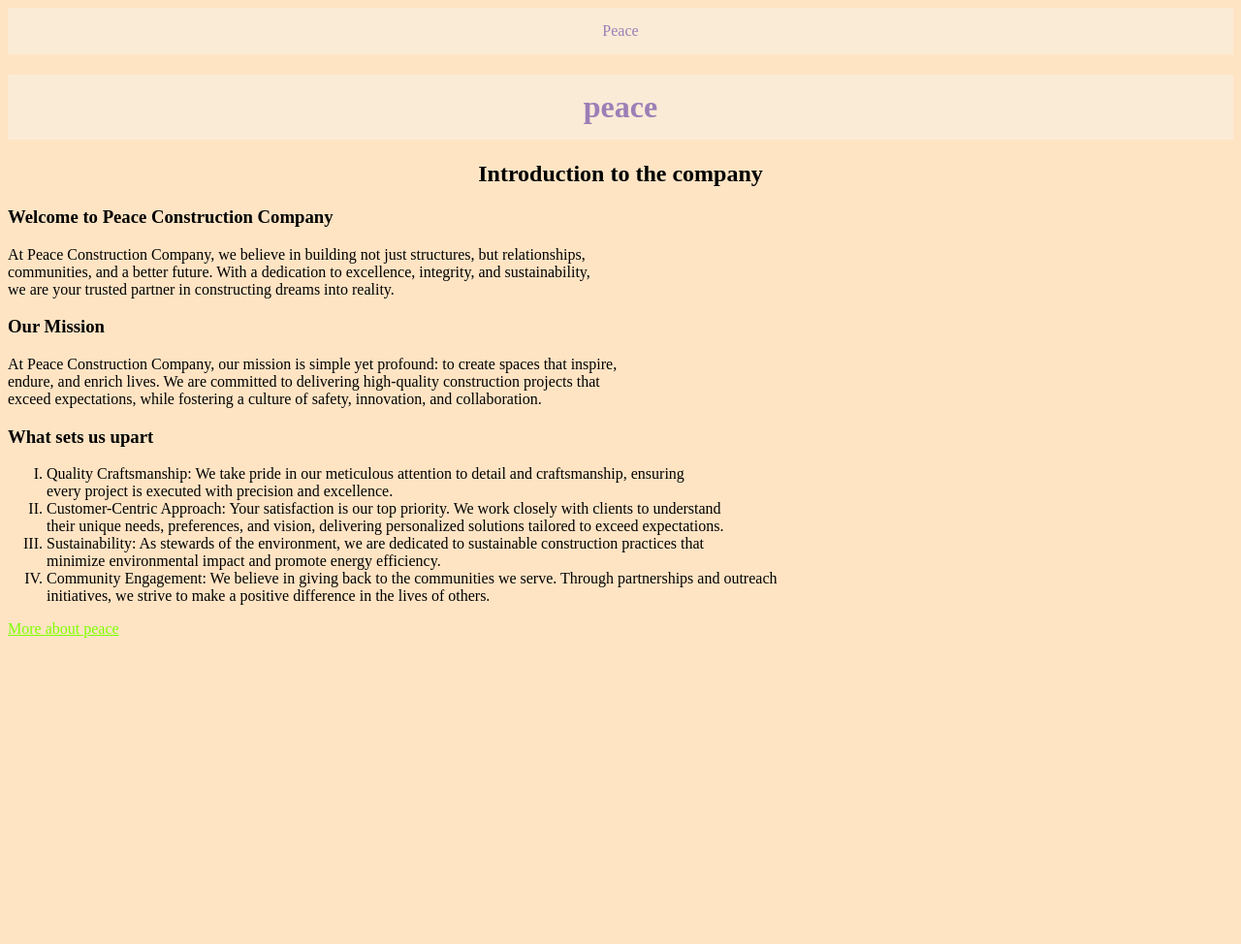
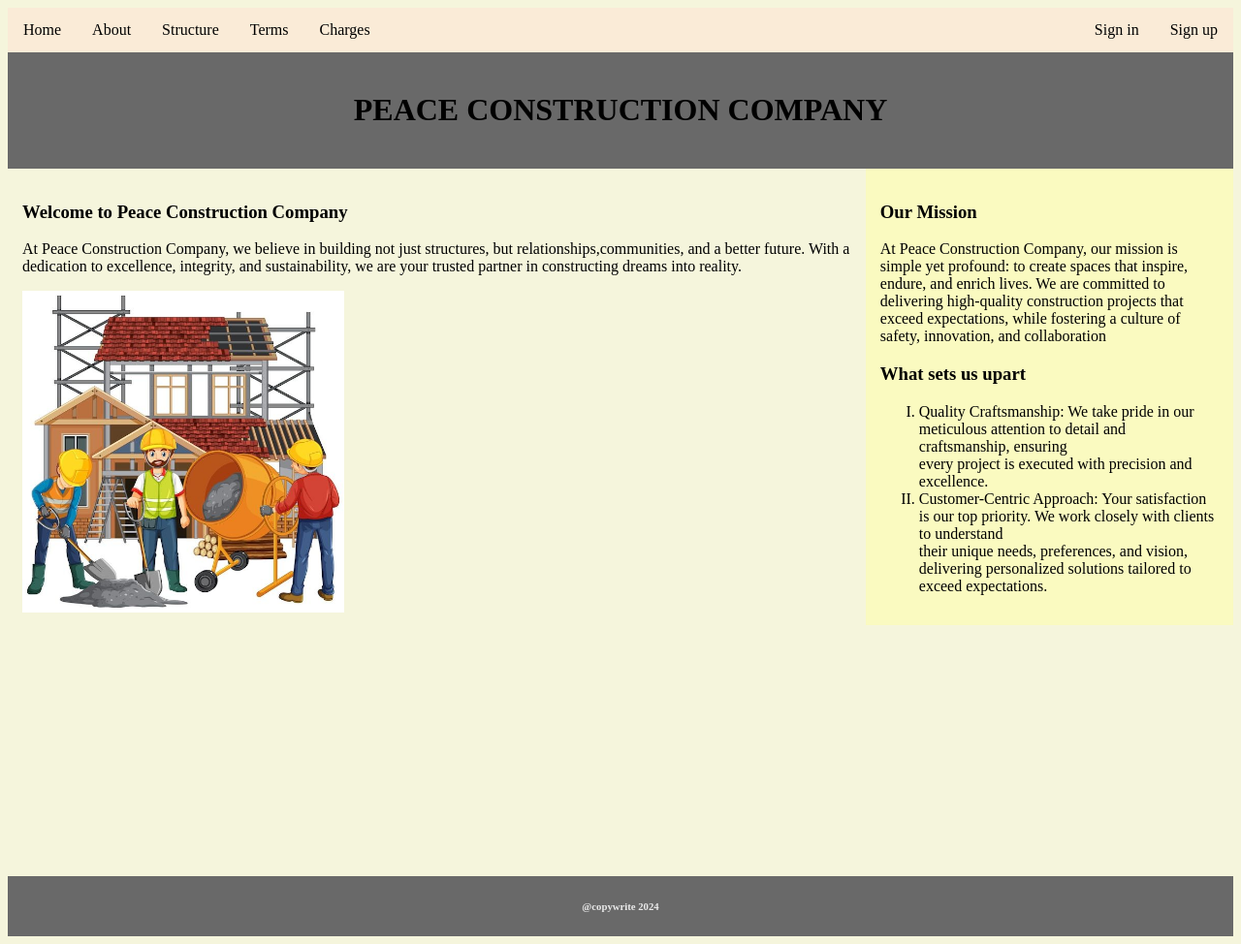
Before and after one commit to IreneWanjiruKariuki/project2, a PHP site: page / in a window 1280 px wide. Shown: the whole page at 97% size. Before the commit the page ends 658 px from the top, so only its background shows below. Run offline with PHP 8.4, Linux system fonts and the light colour scheme.

Commit message:
structure

```diff
--- /dev/null
+++ b/fontStyle.css
@@ -0,0 +1,16 @@
+h2{
+    text-align: left;
+    color: aqua;
+    text-decoration: none;
+    text-transform: uppercase;
+    font-style: normal;
+    font-weight: bold;
+}
+img{
+    width: 40%;
+    float: left;
+    padding-right: 10px;
+}
+body{
+    background-color:blue;
+}
--- /dev/null
+++ b/formStyle.css
@@ -0,0 +1,21 @@
+input[type=text],[type=email]{
+    width: 50%;
+    padding: 12px,16px;
+    font-size: 0.9em;
+    border-radius: 7px;
+    border: 2px solid #101010;
+}
+input[type=submit]{
+    width: 40%;
+    padding: 12px,16px;
+    font-size: 1.6em;
+    border-radius: 4px;
+    border: 2px solid #0b0a0a;
+    background-color: blue;
+    color: azure;
+    box-sizing: border-box;
+    margin: 8px,0;
+}
+.contacts_form label{
+    font-size: 1.0rem;
+}
--- a/index.html
+++ b/index.html
@@ -6,26 +6,34 @@
     <title>Construction company </title>
     <link rel="stylesheet" href="style.css">
 </head>
-<body style="background-color: bisque;">
+<body >
 
-    <div class="header">
-         Peace
+    <div class="toplink a">
+        <a href="./">Home</a>
+        <a href="index2.html" >About</a>
+        <a href="index4.html" >Structure</a>
+        <a  href="index3.html">Terms</a>
+        <a href="index6.html">Charges</a>
+        <div class="toplink-right">
+            <a href="r2.html">Sign in</a>
+            <a href="r.html">Sign up</a>
         </div>
-    <h1 class="header">peace</h1>
-    <h2 style="text-align :center ">Introduction to the company</h2>
+    </div>
 
+    <div class="banner">
+        <h1>PEACE CONSTRUCTION COMPANY</h1>
+    </div>
+
+    <div class="row:after">
+        <div class="content">
             <h3> Welcome to Peace Construction Company</h3>
+            <p>At Peace Construction Company, we believe in building not just structures, but relationships,communities, and a better future. With a dedication to excellence, integrity, and sustainability, we are your trusted partner in constructing dreams into reality.</p>
+            <img width="40%" src="image/Free Vector _ Isolated construction site with workers.jpeg" alt="">
 
-        <p>At Peace Construction Company, we believe in building not just structures, but relationships,<br>
-           communities, and a better future. With a dedication to excellence, integrity, and sustainability,<br>
-           we are your trusted partner in constructing dreams into reality.</p>
-
+        </div>
+        <div class="side_bar">
             <h3>Our Mission</h3>
-
-        <p>At Peace Construction Company, our mission is simple yet profound: to create spaces that inspire,<br>
-            endure, and enrich lives. We are committed to delivering high-quality construction projects that<br>
-            exceed expectations, while fostering a culture of safety, innovation, and collaboration.</p>
-
+            <p>At Peace Construction Company, our mission is simple yet profound: to create spaces that inspire, endure, and enrich lives. We are committed to delivering high-quality construction projects that exceed expectations, while fostering a culture of safety, innovation, and collaboration</p>
             <h3>What sets us upart</h3>
 
             <ol type="I" start="1">
@@ -33,13 +41,12 @@
                 every project is executed with precision and excellence.</li>
                <li>Customer-Centric Approach: Your satisfaction is our top priority. We work closely with clients to understand<br>
                 their unique needs, preferences, and vision, delivering personalized solutions tailored to exceed expectations.</li>
-            <li>Sustainability: As stewards of the environment, we are dedicated to sustainable construction practices that<br>
-                minimize environmental impact and promote energy efficiency.</li>
-            <li>Community Engagement: We believe in giving back to the communities we serve. Through partnerships and outreach<br>
-                initiatives, we strive to make a positive difference in the lives of others.</li>
             </ol>
+        </div>
+    </div>
 
-
-    <a href="index2.html" style="color: chartreuse;">More about peace</a>
+    <div class="footer">
+        <h6>@copywrite 2024</h6>
+    </div>
 </body>
 </html>
--- a/r.html
+++ b/r.html
@@ -68,6 +68,6 @@
         <input type="Submit" value="Save Details">
 
     </form>
-    <a href="index2.html" style="font-size: larger; color: chartreuse;">Exit</a> | <a href="index4.html" style="font-size: larger; color: chartreuse;">next</a>
+    <a href="index2.html" style="font-size: larger; color: chartreuse;">Exit</a> | <a href="index4.html" style="font-size: larger; color: chartreuse;">terms</a>
 </body>
 </html>
--- /dev/null
+++ b/structureStyle.css
@@ -0,0 +1,62 @@
+*{
+    box-sizing: border-box;
+}
+body{
+    background-color:beige;
+}
+@media screen and (max width:700px){
+    .content, .side_bar, img{
+        width:100%
+    }
+}
+.banner{
+    background-color:dimgrey;
+    padding: 20px;
+    text-align: center;
+}
+.toplink{
+    background-color:antiquewhite;
+    overflow: hidden;
+}
+.toplink a{
+    color:black;
+    text-decoration: none;
+    padding: 14px 16px;
+    display: block;
+    float: left;
+    text-align: left
+}
+.toplink a:hover{
+    color: rgb(17,17,17);
+    background-color: azure;
+    text-decoration: none;
+}
+.toplink-right{
+    float: right;
+}
+.row:after{
+    content:"";
+    display: block;
+    clear: both;
+}
+.content{
+
+    float: left;
+    width: 70%;
+    padding: 15px;
+}
+.side_bar{
+    background-color: rgb(250, 250, 192);
+    float: right;
+    width:30%;
+    padding: 15px;
+}
+
+.footer{
+    background-color: dimgrey;
+    padding: 0.1px;
+    text-align: center;
+    color: rgb(233, 233, 233);
+    margin-block-start: 730px;
+
+}
--- a/style.css
+++ b/style.css
@@ -1,31 +1,4 @@
-.header{
-    text-align: center;
-    background-color: antiquewhite;
-    padding: 15px;
-    color: rgb(155, 127, 182);
-}
-.contacts_form label{
-    font-size: 1.8rem;
-
-}
-input[type=text],[type=email]{
-    width: 50%;
-    padding: 12px,16px;
-    font-size: 1.6em;
-    border-radius: 7px;
-    border: 2px solid #101010;
-}
-input[type=submit]{
-    width: 40%;
-    padding: 12px,16px;
-    font-size: 1.6em;
-    border-radius: 4px;
-    border: 2px solid #0b0a0a;
-    background-color: blue;
-    color: azure;
-    box-sizing: border-box;
-    margin: 8px,0;
-}
-table{
-
-}
+@import url('fontStyle.css');
+@import url('structureStyle.css');
+@import url('tableStyle.css');
+@import url('formStyle.css');
--- /dev/null
+++ b/tableStyle.css
@@ -0,0 +1,23 @@
+table{
+    border: 1px solid #373737;
+    border-collapse: collapse;
+    width: 70%;
+}
+td{
+    border: 1px solid #373737;
+    padding: 5px;
+    text-align: left;
+}
+th{
+    background-color: #373737;
+    color: azure;
+    border: 1px solid #373737;
+    padding: 5px;
+    text-align: left;
+}
+tr:nth-child(odd){
+    background-color: blue;
+}
+tr:hover{
+
+}
```
Also changed, not shown: index2.html (+0 -25 lines), r2.html (added). Lines whose indentation alone changed are shown as unchanged.
